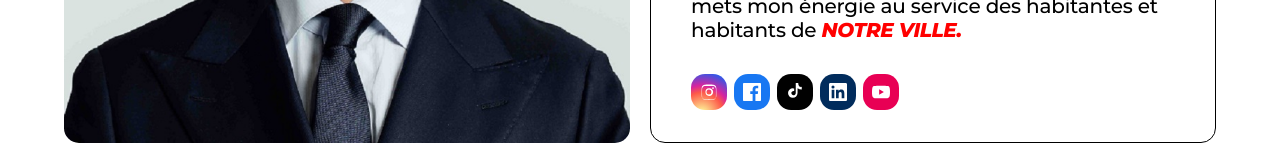
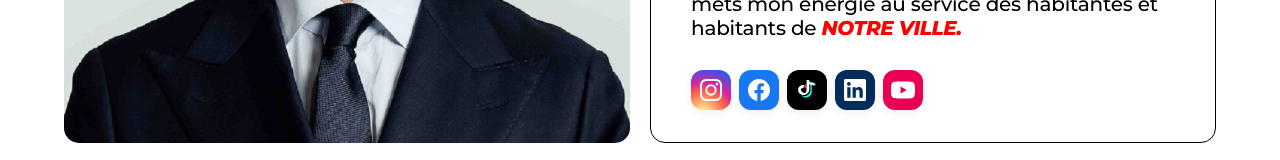
Before and after one commit to marwane67/social-agent, a Next.js app: page /echevin in a window 1280 px wide. Shown: the part 380-540 px from the top of the page. Built offline with nearby package versions, Linux system fonts and the light colour scheme; no server answers; the database is empty.

Commit message:
Upgrade social icons: official brand SVGs, colored TikTok, larger buttons

```diff
--- a/components/echevin/SocialRow.tsx
+++ b/components/echevin/SocialRow.tsx
@@ -27,30 +27,49 @@ const SOCIAL_LINKS = [
   },
 ];
 
-// Icônes SVG officielles (glyphes blancs, 20×20)
+// Icônes de marque officielles (Simple Icons). Tailles agrandies pour meilleure lisibilité.
 const ICONS: Record<string, JSX.Element> = {
+  // Instagram — camera avec cadre arrondi
   instagram: (
-    <svg viewBox="0 0 24 24" width="18" height="18" fill="currentColor" aria-hidden="true">
-      <path d="M12 2.163c3.204 0 3.584.012 4.849.07 1.366.062 2.633.326 3.608 1.301.975.975 1.24 2.242 1.301 3.608.058 1.265.07 1.645.07 4.849s-.012 3.584-.07 4.849c-.062 1.366-.326 2.633-1.301 3.608-.975.975-2.242 1.24-3.608 1.301-1.265.058-1.645.07-4.849.07s-3.584-.012-4.849-.07c-1.366-.062-2.633-.326-3.608-1.301-.975-.975-1.24-2.242-1.301-3.608C2.175 15.647 2.163 15.267 2.163 12s.012-3.584.07-4.849c.062-1.366.326-2.633 1.301-3.608C4.509 2.568 5.776 2.303 7.142 2.242 8.407 2.175 8.787 2.163 12 2.163zm0 1.802c-3.149 0-3.522.012-4.765.07-1.054.048-1.627.224-2.007.372-.505.196-.866.43-1.246.811-.381.381-.615.741-.811 1.246-.148.38-.324.953-.372 2.007-.058 1.243-.07 1.616-.07 4.765s.012 3.522.07 4.765c.048 1.054.224 1.627.372 2.007.196.505.43.866.811 1.246.381.381.741.615 1.246.811.38.148.953.324 2.007.372 1.243.058 1.616.07 4.765.07s3.522-.012 4.765-.07c1.054-.048 1.627-.224 2.007-.372.505-.196.866-.43 1.246-.811.381-.381.615-.741.811-1.246.148-.38.324-.953.372-2.007.058-1.243.07-1.616.07-4.765s-.012-3.522-.07-4.765c-.048-1.054-.224-1.627-.372-2.007-.196-.505-.43-.866-.811-1.246-.381-.381-.741-.615-1.246-.811-.38-.148-.953-.324-2.007-.372-1.243-.058-1.616-.07-4.765-.07zm0 3.064A5.135 5.135 0 1 1 12 17.27a5.135 5.135 0 0 1 0-10.241zm0 8.468a3.333 3.333 0 1 0 0-6.666 3.333 3.333 0 0 0 0 6.666zm6.538-8.671a1.2 1.2 0 1 1-2.4 0 1.2 1.2 0 0 1 2.4 0z"/>
+    <svg viewBox="0 0 24 24" width="22" height="22" fill="#fff" aria-hidden="true">
+      <path d="M12 2.2c3.2 0 3.584.012 4.85.07 1.17.054 1.805.249 2.227.413.56.217.96.477 1.38.896.42.42.68.82.896 1.38.164.422.36 1.057.413 2.227.058 1.266.07 1.646.07 4.85s-.012 3.584-.07 4.85c-.054 1.17-.249 1.805-.413 2.227a3.72 3.72 0 0 1-.896 1.38 3.72 3.72 0 0 1-1.38.896c-.422.164-1.057.36-2.227.413-1.266.058-1.646.07-4.85.07s-3.584-.012-4.85-.07c-1.17-.054-1.805-.249-2.227-.413a3.72 3.72 0 0 1-1.38-.896 3.72 3.72 0 0 1-.896-1.38c-.164-.422-.36-1.057-.413-2.227C2.212 15.584 2.2 15.2 2.2 12s.012-3.584.07-4.85c.054-1.17.249-1.805.413-2.227.217-.56.477-.96.896-1.38.42-.42.82-.68 1.38-.896.422-.164 1.057-.36 2.227-.413C8.416 2.212 8.8 2.2 12 2.2zM12 0C8.735 0 8.332.014 7.052.072 5.775.131 4.904.333 4.14.63a5.92 5.92 0 0 0-2.14 1.39A5.92 5.92 0 0 0 .63 4.14C.333 4.904.131 5.775.072 7.052.014 8.332 0 8.735 0 12s.014 3.668.072 4.948c.059 1.277.261 2.148.558 2.912a5.92 5.92 0 0 0 1.39 2.14 5.92 5.92 0 0 0 2.14 1.39c.764.297 1.635.499 2.912.558C8.332 23.986 8.735 24 12 24s3.668-.014 4.948-.072c1.277-.059 2.148-.261 2.912-.558a5.92 5.92 0 0 0 2.14-1.39 5.92 5.92 0 0 0 1.39-2.14c.297-.764.499-1.635.558-2.912.058-1.28.072-1.683.072-4.948s-.014-3.668-.072-4.948c-.059-1.277-.261-2.148-.558-2.912a5.92 5.92 0 0 0-1.39-2.14A5.92 5.92 0 0 0 19.86.63C19.096.333 18.225.131 16.948.072 15.668.014 15.265 0 12 0Zm0 5.838a6.162 6.162 0 1 0 0 12.324 6.162 6.162 0 0 0 0-12.324zm0 10.162a4 4 0 1 1 0-8 4 4 0 0 1 0 8zm6.406-11.845a1.44 1.44 0 1 0 0 2.88 1.44 1.44 0 0 0 0-2.88z"/>
     </svg>
   ),
+  // Facebook — "f" classique
   facebook: (
-    <svg viewBox="0 0 24 24" width="18" height="18" fill="currentColor" aria-hidden="true">
-      <path d="M22.675 0H1.325C.593 0 0 .593 0 1.325v21.351C0 23.408.593 24 1.325 24H12.82v-9.294H9.692V11.01h3.128V8.413c0-3.099 1.894-4.785 4.659-4.785 1.325 0 2.464.099 2.796.143v3.24l-1.918.001c-1.504 0-1.796.715-1.796 1.763v2.313h3.587l-.467 3.696h-3.12V24h6.116c.73 0 1.323-.592 1.323-1.324V1.325C24 .593 23.408 0 22.675 0z"/>
+    <svg viewBox="0 0 24 24" width="22" height="22" fill="#fff" aria-hidden="true">
+      <path d="M24 12.073c0-6.627-5.373-12-12-12s-12 5.373-12 12c0 5.99 4.388 10.954 10.125 11.854v-8.385H7.078v-3.47h3.047V9.43c0-3.007 1.792-4.669 4.533-4.669 1.312 0 2.686.235 2.686.235v2.953H15.83c-1.491 0-1.956.925-1.956 1.874v2.25h3.328l-.532 3.47h-2.796v8.385C19.612 23.027 24 18.062 24 12.073z"/>
     </svg>
   ),
+  // TikTok — note multicolore (décalage cyan + magenta iconique)
   tiktok: (
-    <svg viewBox="0 0 24 24" width="18" height="18" fill="currentColor" aria-hidden="true">
-      <path d="M19.321 5.562a5.124 5.124 0 0 1-.443-.258 6.228 6.228 0 0 1-1.137-.966c-.849-.971-1.166-1.956-1.283-2.645h.004C16.368 1.137 16.4.568 16.4 0h-3.4v13.05c0 .175 0 .348-.007.519l-.002.074c-.001.019-.003.039-.005.058v.008a2.972 2.972 0 0 1-1.494 2.357 2.913 2.913 0 0 1-1.445.383c-1.617 0-2.929-1.32-2.929-2.95 0-1.628 1.312-2.948 2.929-2.948.306 0 .601.047.879.135l.004-3.459a6.408 6.408 0 0 0-.882-.06A6.383 6.383 0 0 0 2.7 13.444 6.378 6.378 0 0 0 9.047 19.83a6.38 6.38 0 0 0 6.352-6.385V6.888a9.566 9.566 0 0 0 5.601 1.793v-3.388c-.683 0-1.367-.115-1.68-.23v.499z"/>
+    <svg viewBox="0 0 24 24" width="22" height="22" aria-hidden="true">
+      {/* Ombre cyan */}
+      <path
+        fill="#25F4EE"
+        d="M19.3 6.7c-1.5-.3-2.8-1.1-3.6-2.2v7.9c0 3.5-2.8 6.3-6.3 6.3-1.4 0-2.6-.4-3.6-1.2 1 1.7 2.9 2.8 5.1 2.8 3.5 0 6.3-2.8 6.3-6.3V6.1c1.1.8 2.5 1.2 3.9 1.2V4.4c-.6 0-1.2-.1-1.8-.2v2.5z"
+      />
+      {/* Ombre magenta */}
+      <path
+        fill="#FE2C55"
+        d="M14 11.2c0-1.2-1-2.2-2.2-2.2-.3 0-.6.1-.8.2v-3c-.3 0-.5-.1-.8-.1-.4 0-.8.1-1.2.2v3.1c.3-.1.6-.2.8-.2 1.2 0 2.2 1 2.2 2.2 0 .9-.5 1.6-1.3 1.9.7.8 1.7 1.3 2.9 1.3v-3.1c0-.1.4-.2.4-.3z"
+      />
+      {/* Forme principale blanche */}
+      <path
+        fill="#fff"
+        d="M15.7 4.5c-.8-.9-1.3-2.1-1.3-3.5h-2.9v11.7c0 1.4-1.1 2.5-2.5 2.5-.8 0-1.5-.4-2-1-.9-.3-1.6-1.2-1.6-2.3 0-1.3 1.1-2.4 2.4-2.4.3 0 .5 0 .7.1V6.6c-.3 0-.5-.1-.8-.1-3 0-5.4 2.4-5.4 5.4 0 1.8.9 3.4 2.3 4.4 1 .8 2.2 1.2 3.6 1.2 3.5 0 6.3-2.8 6.3-6.3V5.5c1.4 1 3.1 1.6 4.9 1.6V4.2c-1.4 0-2.7-.6-3.7-1.5v1.8z"
+      />
     </svg>
   ),
+  // LinkedIn — "in"
   linkedin: (
-    <svg viewBox="0 0 24 24" width="18" height="18" fill="currentColor" aria-hidden="true">
+    <svg viewBox="0 0 24 24" width="22" height="22" fill="#fff" aria-hidden="true">
       <path d="M20.447 20.452h-3.554v-5.569c0-1.328-.027-3.037-1.852-3.037-1.853 0-2.136 1.445-2.136 2.939v5.667H9.351V9h3.414v1.561h.046c.477-.9 1.637-1.85 3.37-1.85 3.601 0 4.267 2.37 4.267 5.455v6.286zM5.337 7.433a2.062 2.062 0 0 1-2.063-2.065 2.063 2.063 0 1 1 2.063 2.065zm1.782 13.019H3.555V9h3.564v11.452zM22.225 0H1.771C.792 0 0 .774 0 1.729v20.542C0 23.227.792 24 1.771 24h20.451C23.2 24 24 23.227 24 22.271V1.729C24 .774 23.2 0 22.222 0h.003z"/>
     </svg>
   ),
+  // YouTube — play triangle
   youtube: (
-    <svg viewBox="0 0 24 24" width="18" height="18" fill="currentColor" aria-hidden="true">
+    <svg viewBox="0 0 24 24" width="24" height="24" fill="#fff" aria-hidden="true">
       <path d="M23.498 6.186a3.016 3.016 0 0 0-2.122-2.136C19.505 3.545 12 3.545 12 3.545s-7.505 0-9.377.505A3.017 3.017 0 0 0 .502 6.186C0 8.07 0 12 0 12s0 3.93.502 5.814a3.016 3.016 0 0 0 2.122 2.136c1.871.505 9.376.505 9.376.505s7.505 0 9.377-.505a3.015 3.015 0 0 0 2.122-2.136C24 15.93 24 12 24 12s0-3.93-.502-5.814zM9.545 15.568V8.432L15.818 12l-6.273 3.568z"/>
     </svg>
   ),
--- a/styles/echevin.css
+++ b/styles/echevin.css
@@ -269,13 +269,14 @@ body:has(.ec-site), html:has(.ec-site) { background: var(--ec-white) !important;
 }
 
 /* --- SOCIAL ICONS --- */
-.ec-social-row { display: flex; gap: 7px; flex-wrap: wrap; }
+.ec-social-row { display: flex; gap: 8px; flex-wrap: wrap; }
 .ec-social-row a {
   display: flex; align-items: center; justify-content: center;
-  width: 36px; height: 36px; border-radius: 14px; color: var(--ec-white);
-  font-size: 14px; padding: 0.3em; transition: transform 0.3s;
-  font-weight: 800;
+  width: 40px; height: 40px; border-radius: 12px; color: var(--ec-white);
+  transition: transform 0.25s ease, box-shadow 0.25s ease;
+  box-shadow: 0 2px 8px rgba(0,0,0,0.08);
 }
+.ec-social-row a:active { transform: scale(0.95); }
 .ec-social-row a:hover { transform: scale(1.1); color: var(--ec-white); }
 .ec-social-row a.facebook  { background: #1877F2; }
 .ec-social-row a.instagram { background: radial-gradient(circle at 30% 110%, #fdf497 0%, #fdf497 5%, #fd5949 45%, #d6249f 60%, #285AEB 90%); }
```
